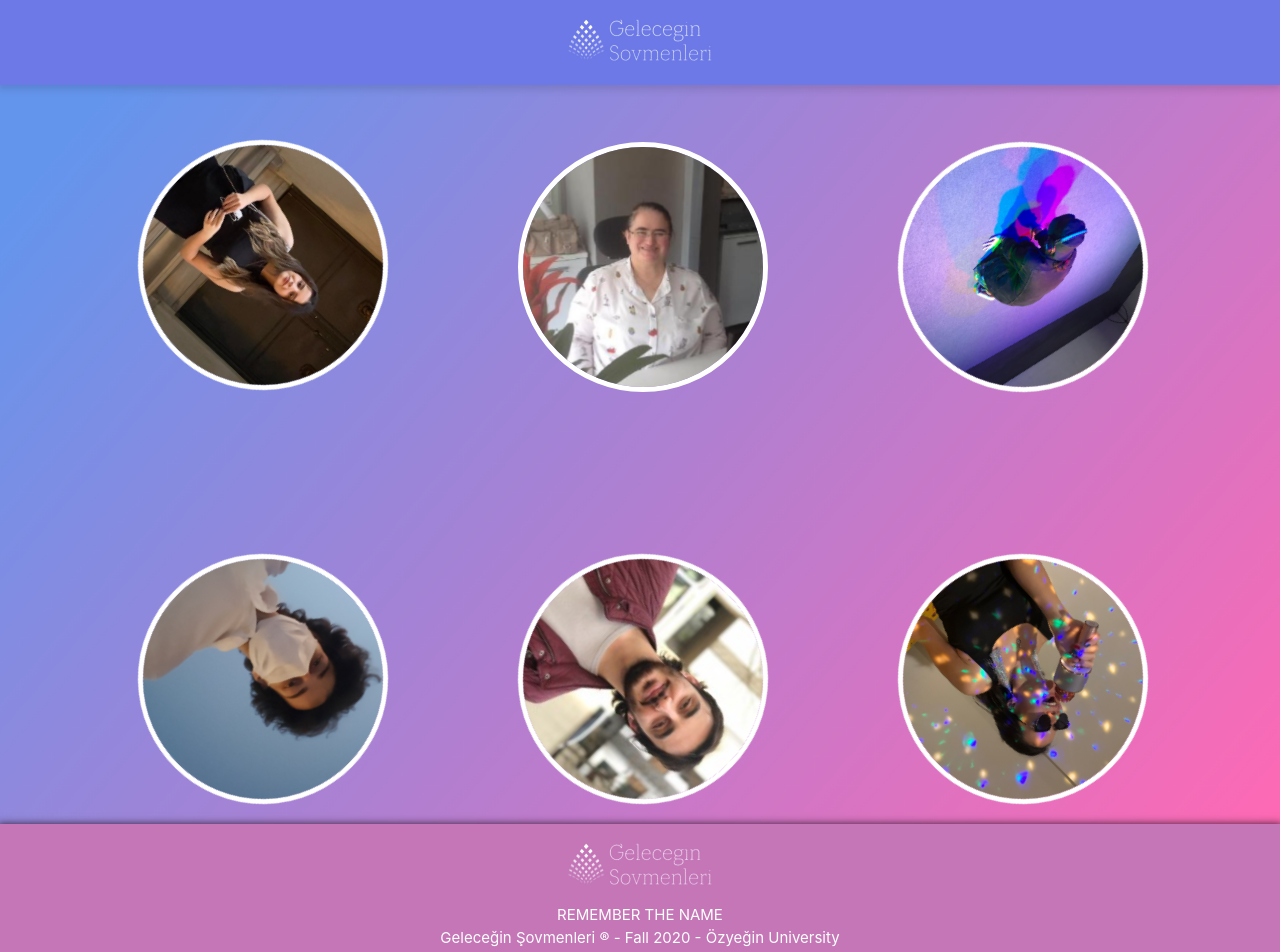
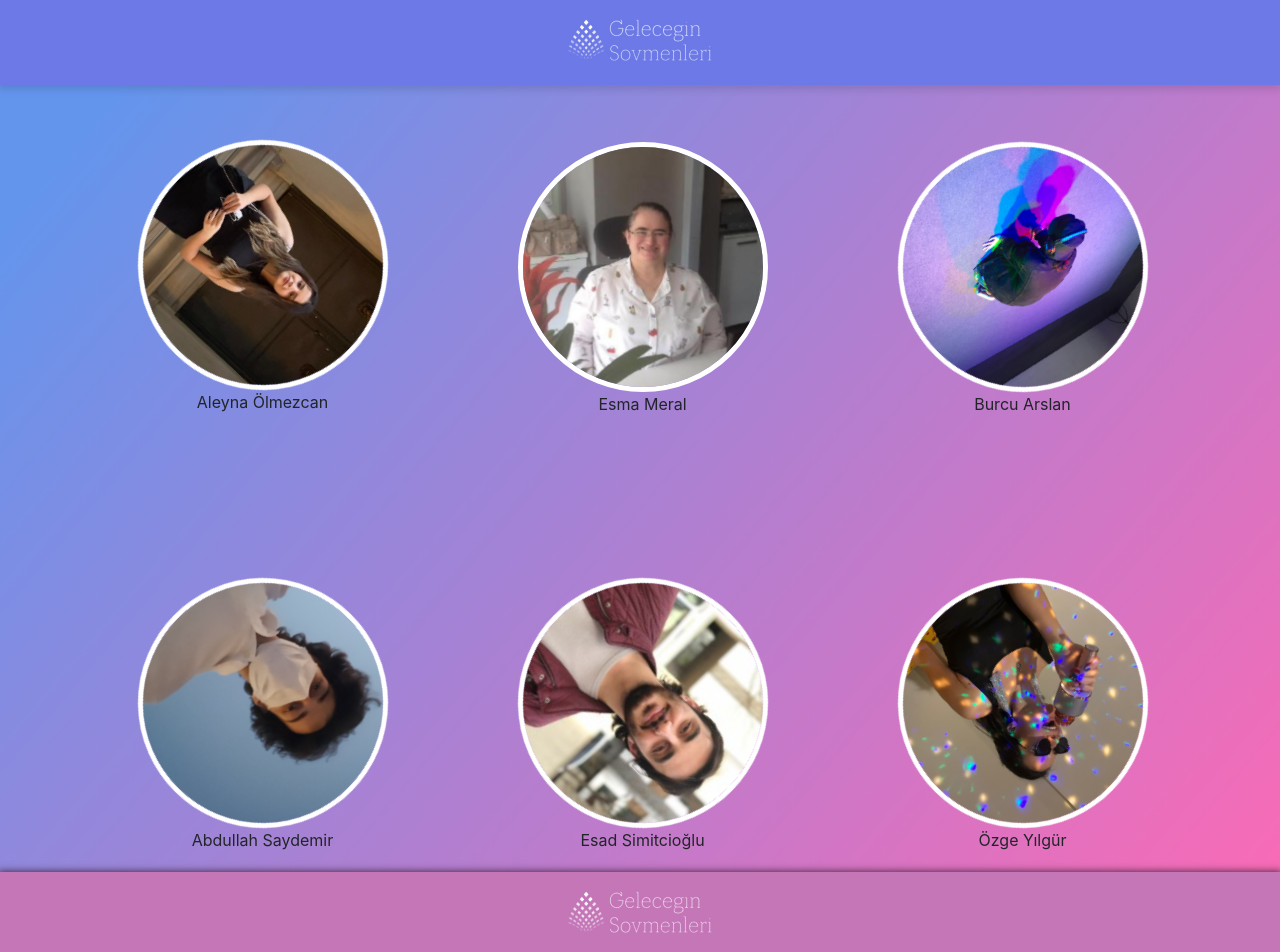
Before and after one commit to aleynaolmezcan/CS391-2, a React (Create React App) app in the folder my-app/: page / in a window 1280 px wide. Shown: the top 952 px of the page. Built offline with nearby package versions, Linux system fonts and the light colour scheme; a small style sheet from the web is missing.

Commit message:
Added names on home page

```diff
--- a/my-app/src/Components/HomePage/Table.js
+++ b/my-app/src/Components/HomePage/Table.js
@@ -18,12 +18,12 @@ const Table = () => {
         <div id = "container">
             <Container>
                 <Row className = "row" >
-                    <Col className = "column" md="4"  lg="3"><a href= "/Aleyna"><img style={{animation: `spin 15s linear infinite`}}id = "aleynaimg" src={aleynaLogo} alt="Aleyna" width="250" height="250" /></a></Col>
-                    <Col className = "column" md="4"  lg="3"><a href= "/Esma"><img id = "esmahocaimg" src={esmaLogo} alt="Esma" width="250" height="250" /></a></Col>
-                    <Col className = "column" md="4"  lg="3"><a href= "/Burcu"><img style={{animation: `spin 15s linear infinite`}} id = "burcuimg" src={burcuLogo} alt="Burcu" width="250" height="250" /></a></Col>
-                    <Col className = "column" md="4"  lg="3"><a href= "/Abdullah"><img style={{animation: `spin 15s linear infinite`}} id = "abduimg" src={abdüLogo} alt="Abdullah" width="250" height="250" /></a></Col>
-                    <Col className = "column" md="4"  lg="3"><a href= "/Esad"><img style={{animation: `spin 15s linear infinite`}} id = "esadimg" src={esadLogo} alt="Esad" width="250" height="250" /></a></Col>
-                    <Col className = "column" md="4"  lg="3"><a href= "/Ozge"><img style={{animation: `spin 15s linear infinite`}} id = "ozgeimg" src={özgeLogo} alt="Özge" width="250" height="250" /></a></Col>
+                    <Col className = "column" md="4"  lg="3"><a href= "/Aleyna"><img style={{animation: `spin 15s linear infinite`}}id = "aleynaimg" src={aleynaLogo} alt="Aleyna" width="250" height="250" /></a>Aleyna Ölmezcan</Col>
+                    <Col className = "column" md="4"  lg="3"><a href= "/Esma"><img id = "esmahocaimg" src={esmaLogo} alt="Esma" width="250" height="250" /></a>Esma Meral</Col>
+                    <Col className = "column" md="4"  lg="3"><a href= "/Burcu"><img style={{animation: `spin 15s linear infinite`}} id = "burcuimg" src={burcuLogo} alt="Burcu" width="250" height="250" /></a>Burcu Arslan</Col>
+                    <Col className = "column" md="4"  lg="3"><a href= "/Abdullah"><img style={{animation: `spin 15s linear infinite`}} id = "abduimg" src={abdüLogo} alt="Abdullah" width="250" height="250" /></a>Abdullah Saydemir</Col>
+                    <Col className = "column" md="4"  lg="3"><a href= "/Esad"><img style={{animation: `spin 15s linear infinite`}} id = "esadimg" src={esadLogo} alt="Esad" width="250" height="250" /></a>Esad Simitcioğlu</Col>
+                    <Col className = "column" md="4"  lg="3"><a href= "/Ozge"><img style={{animation: `spin 15s linear infinite`}} id = "ozgeimg" src={özgeLogo} alt="Özge" width="250" height="250" /></a>Özge Yılgür</Col>
                 </Row>
             </Container>
         </div>
```
